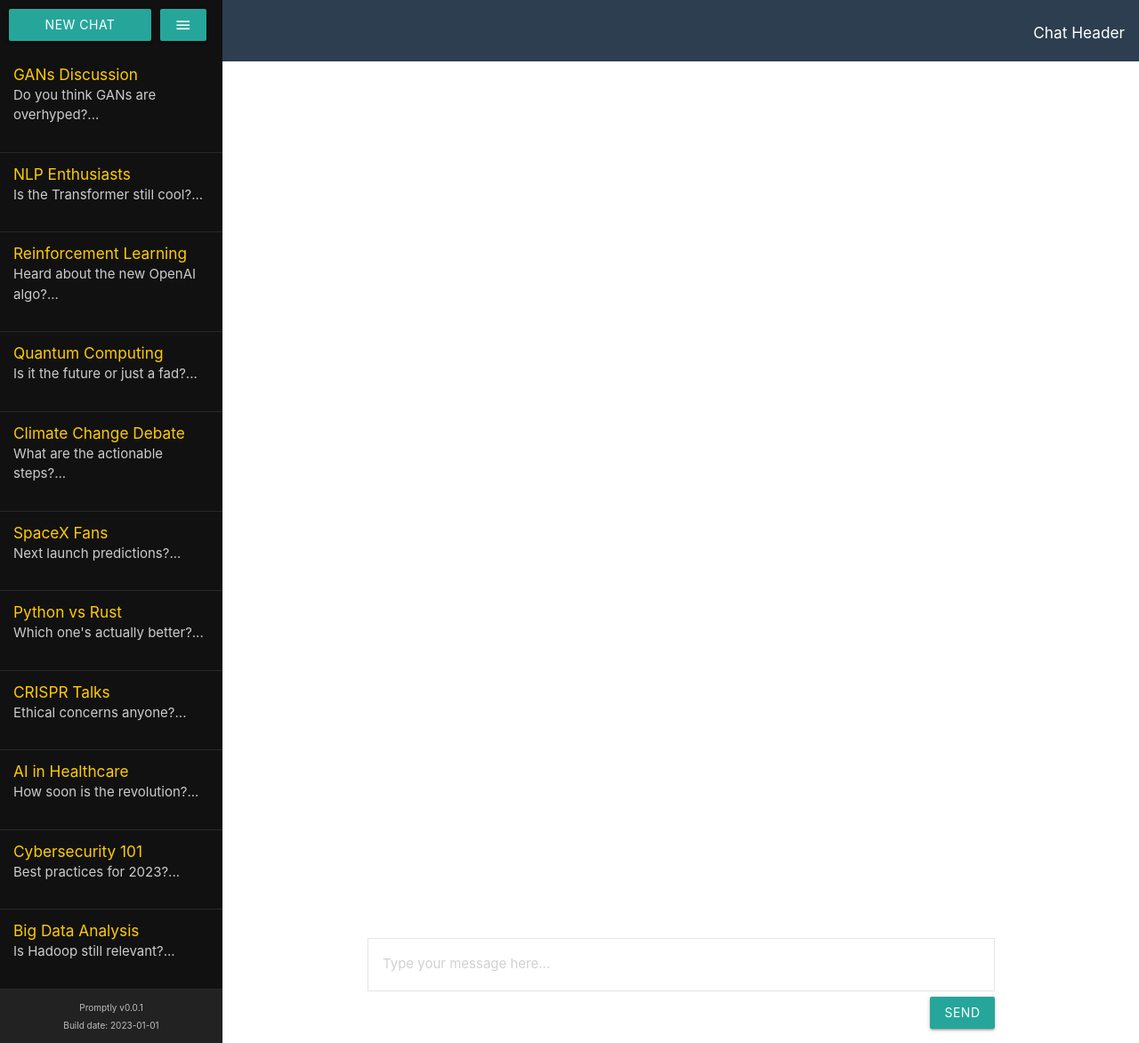
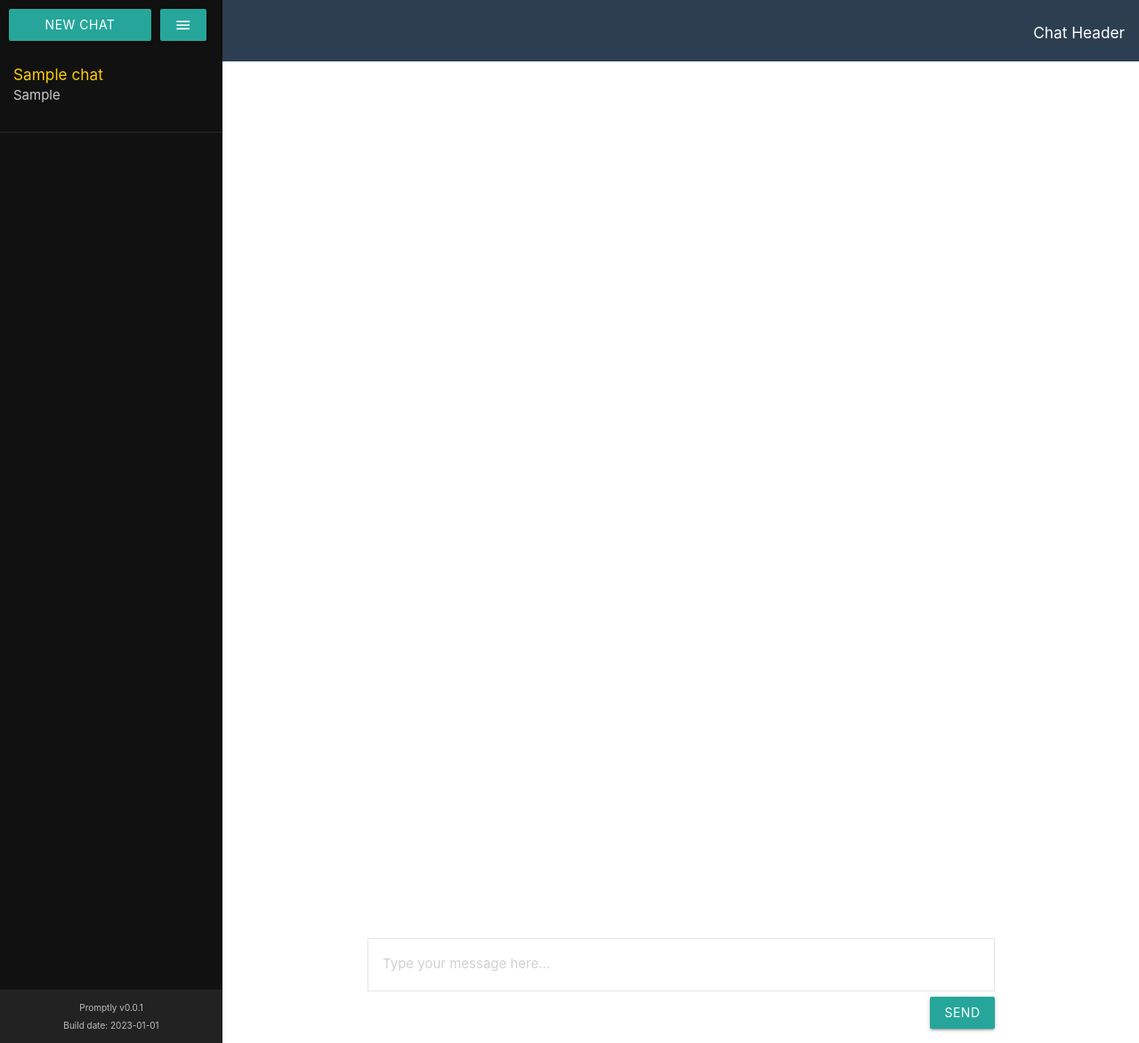
Before and after one commit to sergeyklay/promptly, a Flask app: page / in a window 1280 px wide. Shown: the whole page at 89% size. Run offline with Flask 3, Linux system fonts and the light colour scheme; tables that the repository leaves empty hold one stand-in row (values such as "Sample post"); style sheets or scripts are compiled from the project's sources.

Commit message:
chore: use dinamic contents for sidebar

```diff
--- a/promptly/app.py
+++ b/promptly/app.py
@@ -107,6 +107,8 @@ def configure_extensions(app: Flask):
     @app.cli.command()
     def seed():
         """Add seed data to the database."""
+        from promptly.seeder import seed_all
+        seed_all()
 
 
 def configure_context_processors(app: Flask):
--- a/promptly/main/views.py
+++ b/promptly/main/views.py
@@ -15,6 +15,7 @@ import os
 
 from flask import abort, render_template
 
+from promptly.models import Chat
 from promptly.utils import strtobool
 from . import main
 
@@ -45,4 +46,5 @@ def index():
     :return: The rendered homepage template.
     :rtype: str
     """
-    return render_template('home.html')
+    chats = Chat.query.all()
+    return render_template('home.html', chats=chats)
--- a/promptly/templates/layout/sidebar.html
+++ b/promptly/templates/layout/sidebar.html
@@ -6,66 +6,12 @@
 
 <div class="sidebar-main">
   <div class="chat-history">
+    {% for chat in chats %}
     <div class="chat-item">
-      <h6>GANs Discussion</h6>
-      <p>Do you think GANs are overhyped?...</p>
+      <h6>{{ chat.title }}</h6>
+      <p>{{ chat.teaser }}</p>
     </div>
-    <div class="chat-item">
-      <h6>NLP Enthusiasts</h6>
-      <p>Is the Transformer still cool?...</p>
-    </div>
-    <div class="chat-item">
-      <h6>Reinforcement Learning</h6>
-      <p>Heard about the new OpenAI algo?...</p>
-    </div>
-    <div class="chat-item">
-      <h6>Quantum Computing</h6>
-      <p>Is it the future or just a fad?...</p>
-    </div>
-    <div class="chat-item">
-      <h6>Climate Change Debate</h6>
-      <p>What are the actionable steps?...</p>
-    </div>
-    <div class="chat-item">
-      <h6>SpaceX Fans</h6>
-      <p>Next launch predictions?...</p>
-    </div>
-    <div class="chat-item">
-      <h6>Python vs Rust</h6>
-      <p>Which one's actually better?...</p>
-    </div>
-    <div class="chat-item">
-      <h6>CRISPR Talks</h6>
-      <p>Ethical concerns anyone?...</p>
-    </div>
-    <div class="chat-item">
-      <h6>AI in Healthcare</h6>
-      <p>How soon is the revolution?...</p>
-    </div>
-    <div class="chat-item">
-      <h6>Cybersecurity 101</h6>
-      <p>Best practices for 2023?...</p>
-    </div>
-    <div class="chat-item">
-      <h6>Big Data Analysis</h6>
-      <p>Is Hadoop still relevant?...</p>
-    </div>
-    <div class="chat-item">
-      <h6>Serverless Architecture</h6>
-      <p>When not to go serverless?...</p>
-    </div>
-    <div class="chat-item">
-      <h6>Evolution Theory</h6>
-      <p>How accurate are the timelines?...</p>
-    </div>
-    <div class="chat-item">
-      <h6>Particle Physics</h6>
-      <p>Is the Higgs Boson overrated?...</p>
-    </div>
-    <div class="chat-item">
-      <h6>Dark Matter Research</h6>
-      <p>Latest breakthroughs?...</p>
-    </div>
+    {% endfor %}
   </div>
 </div>
 
```
Also changed, not shown: promptly/seeder.py (added, +103 -0 lines), .github/workflows/test-code.yaml, 2 other files.
